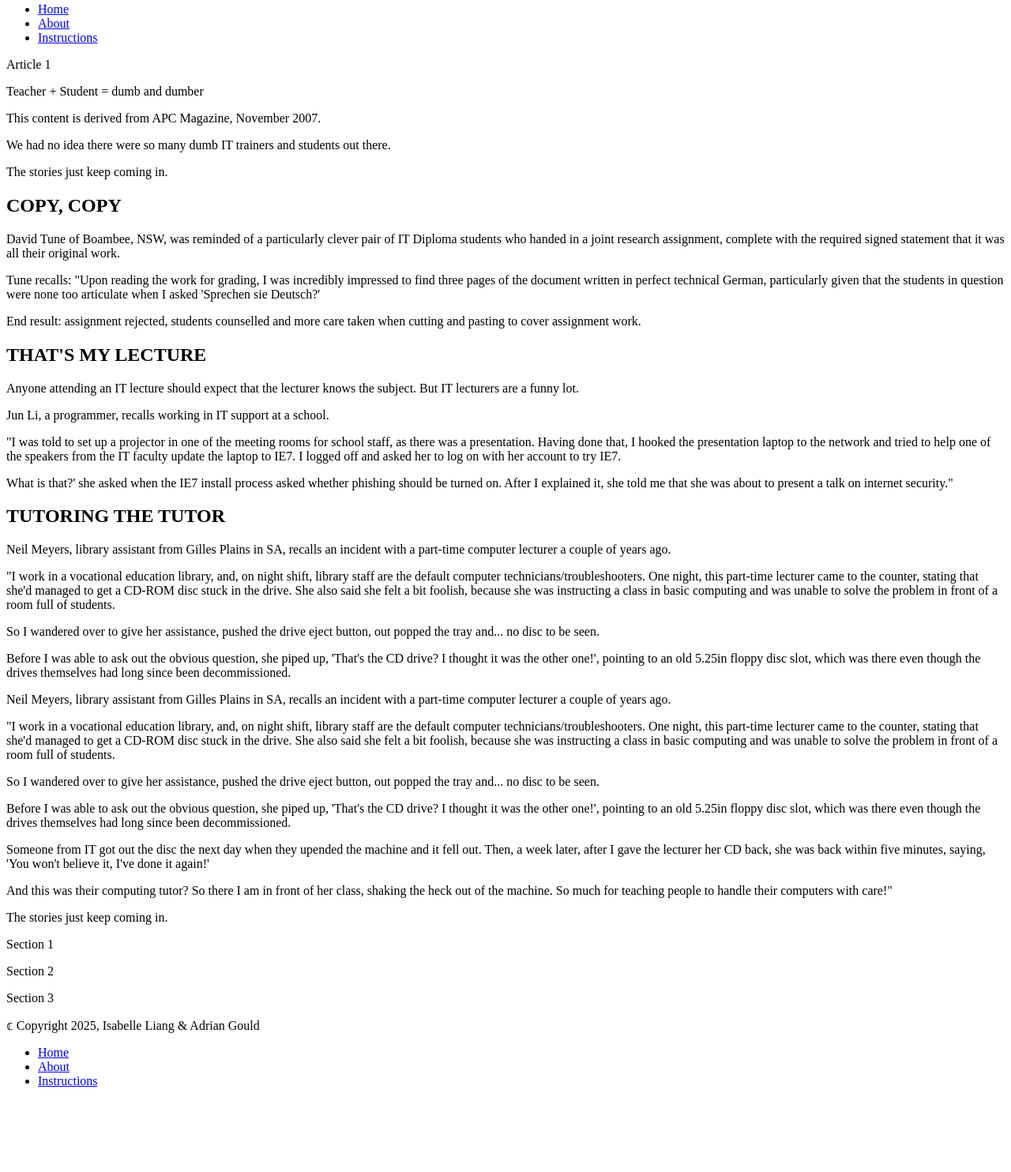
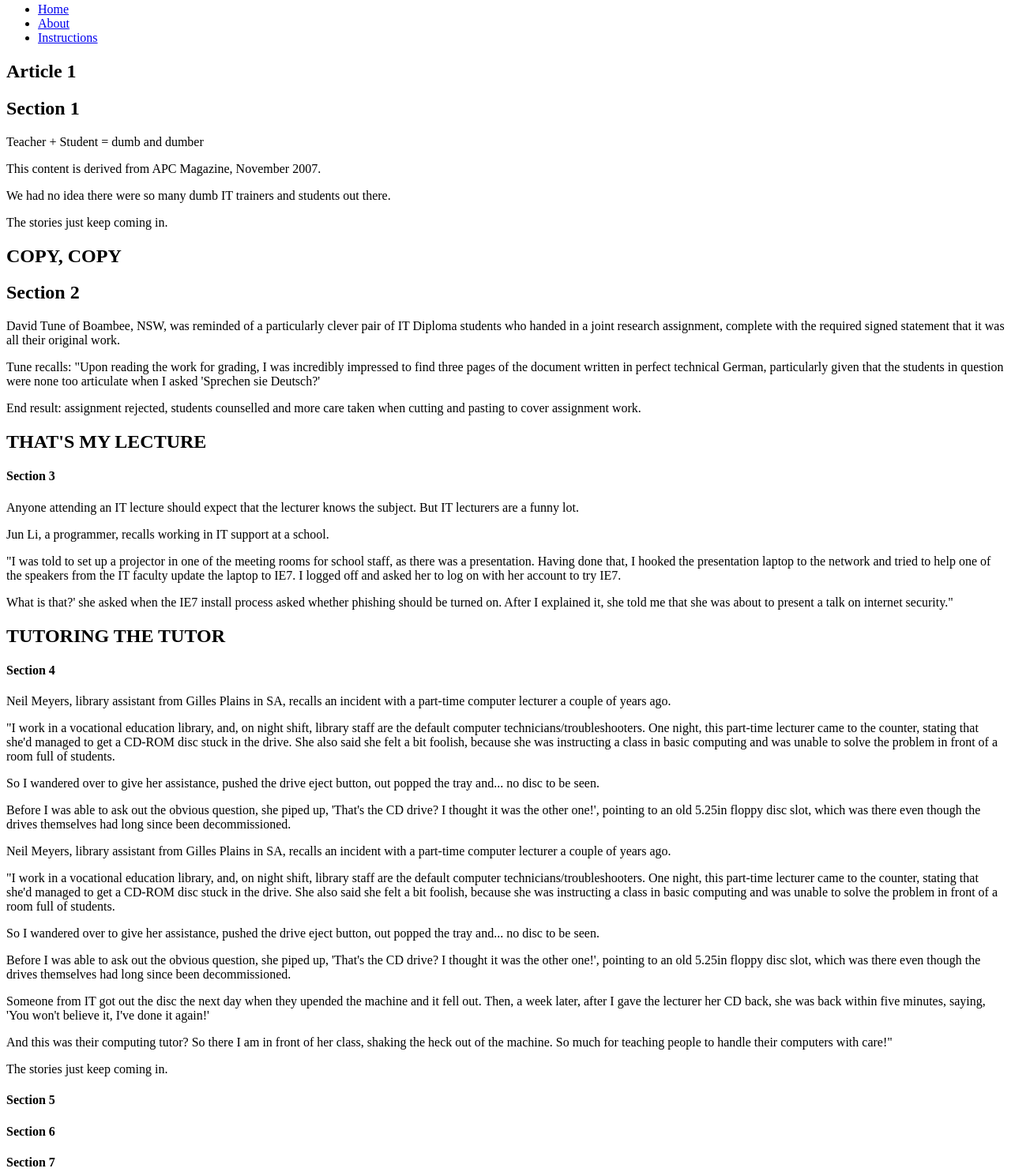
Before and after one commit to isabelleliang0/C4Prog-WT-25S2-Porfolio-IL, a plain HTML site: page phase-1/phase-1.html in a window 1280 px wide. Shown: the part 77-1561 px from the top of the page at 79% size. Before the commit the page ends 1471 px from the top, so only its background shows below. Drawn offline with Linux system fonts and the light colour scheme.

Commit message:
fix: made changes to phase-1 to pass w3c validation

```diff
--- a/phase-1/phase-1.html
+++ b/phase-1/phase-1.html
@@ -20,8 +20,11 @@
 
     <main>
       <article>
-        <header>Article 1</header>
+        <header>
+          <h2>Article 1</h2>
+        </header>
         <section>
+          <h2>Section 1</h2>
           <p>Teacher + Student = dumb and dumber</p>
 
           <p>This content is derived from APC Magazine, November 2007.</p>
@@ -37,10 +40,11 @@
 
       <article>
         <header>
-          <h1>COPY, COPY</h1>
+          <h2>COPY, COPY</h2>
         </header>
 
         <section>
+          <h2>Section 2</h2>
           <p>
             David Tune of Boambee, NSW, was reminded of a particularly clever
             pair of IT Diploma students who handed in a joint research
@@ -64,10 +68,10 @@
 
       <article>
         <header>
-          <h1>THAT'S MY LECTURE</h1>
+          <h2>THAT'S MY LECTURE</h2>
         </header>
-
         <section>
+          <h4>Section 3</h4>
           <p>
             Anyone attending an IT lecture should expect that the lecturer knows
             the subject. But IT lecturers are a funny lot.
@@ -94,9 +98,11 @@
 
       <article>
         <header>
-          <h1>TUTORING THE TUTOR</h1>
+          <h2>TUTORING THE TUTOR</h2>
         </header>
         <section>
+          <h4>Section 4</h4>
+
           <p>
             Neil Meyers, library assistant from Gilles Plains in SA, recalls an
             incident with a part-time computer lecturer a couple of years ago.
@@ -166,18 +172,17 @@
           <p>The stories just keep coming in.</p>
         </section>
       </article>
-
       <aside>
         <section>
-          <p>Section 1</p>
+          <h4>Section 5</h4>
         </section>
 
         <section>
-          <p>Section 2</p>
+          <h4>Section 6</h4>
         </section>
 
         <section>
-          <p>Section 3</p>
+          <h4>Section 7</h4>
         </section>
       </aside>
     </main>
```
Also changed, not shown: phase-1/evidence/ChromePhase1.png (added), phase-1/evidence/EdgePhase1.png (added), phase-1/evidence/W3cValidationPhase 1.png (added), 1 other file.
